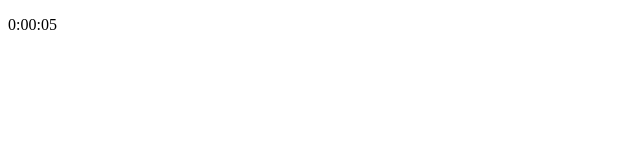
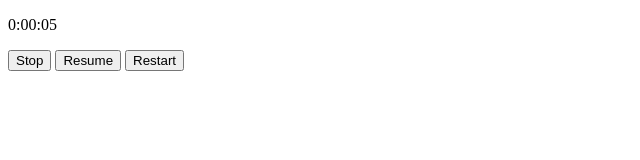
Before and after one commit to AntonioXIII/Hubspot-Support-Timer-Extension, a plain HTML site: page test.html in a window 1280 px wide. Shown: the whole page, without its empty margins (0-640 px from the left). Drawn offline with Linux system fonts and the light colour scheme.

Commit message:
Pause and Reset
Functionality has been added that allows the timer to be paused, and
then resumed. A client may also reset a timer. A timer that is reset
while running will continue running after being reset. If currently
stopped, the timer will stay paused until resumed.

```diff
--- a/js/Timer.js
+++ b/js/Timer.js
@@ -7,9 +7,51 @@ function Timer() {
   this.seconds = 0;
   this.minutes = 0;
   this.hours = 0;
+  this.runningInterval = null;
 
   this.startTimer = function() {
-    setInterval(self.runningTimer, 1000);
+
+    if(self.runningInterval == null) {
+
+      self.runningInterval = setInterval(self.runningTimer, 1000);
+
+    }
+
+  };
+
+  this.pauseTimer = function() {
+
+    if(self.runningInterval != null) {
+
+      clearInterval(self.runningInterval);
+      self.runningInterval = null;
+
+    }
+
+  };
+
+  this.resetTimer = function() {
+
+    var runAgain = false;
+
+    if(self.runningInterval != null) {
+
+      self.pauseTimer();
+      runAgain = true;
+
+    }
+
+    self.seconds = 0;
+    self.minutes = 0;
+    self.hours = 0;
+    self.notify();
+
+    if(runAgain) {
+
+      self.startTimer();
+
+    }
+
   };
 
   this.registerObserver = function(observer) {
--- a/test.html
+++ b/test.html
@@ -5,6 +5,9 @@
   </head>
   <body>
     <p id="timer"></p>
+    <input type="button" class="stop-timer" value="Stop" onclick="timer.pauseTimer();" />
+    <input type="button" class="resume-timer" value="Resume" onclick="timer.startTimer();" />
+    <input type="button" class="restart-timer" value="Restart" onclick="timer.resetTimer();" />
     <script src="js/Timer.js" type="text/javascript"></script>
     <script src="js/Label.js" type="text/javascript"></script>
     <script type="text/javascript">
```
